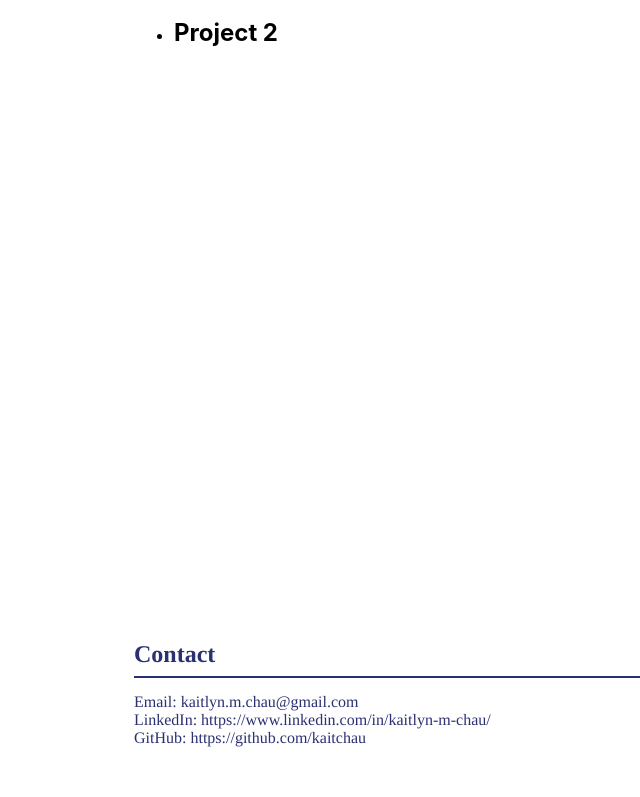
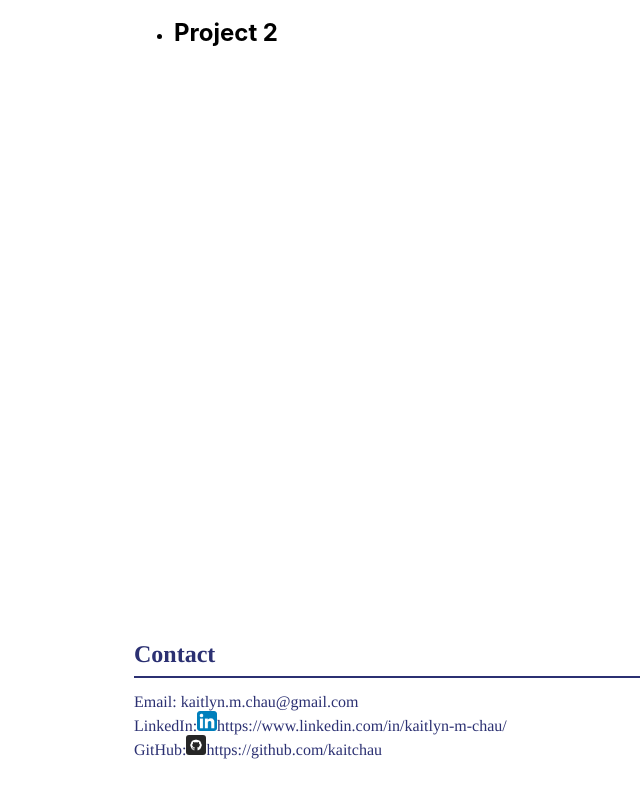
Before and after one commit to kaitchau/kaitchau.github.io, a React (Create React App) app in the folder client/: page / in a window 1280 px wide. Shown: the part 1975-2772 px from the top of the page, without its empty margins (186-826 px from the left). Built offline with nearby package versions, Linux system fonts and the light colour scheme.

Commit message:
added github,linkedin logos for contact pg

```diff
--- a/client/src/components/Contact.js
+++ b/client/src/components/Contact.js
@@ -5,9 +5,15 @@ export default function Contact() {
         <div id='contact' className='contact-container'>
             <div className='contact-content'>
                 <h1>Contact</h1>
-                <span>Email: <a href='mailto:kaitlyn.m.chau@gmail.com'>kaitlyn.m.chau@gmail.com</a></span>
-                <span>LinkedIn: <a href='https://www.linkedin.com/in/kaitlyn-m-chau/'>https://www.linkedin.com/in/kaitlyn-m-chau/</a></span>
-                <span>GitHub: <a href='https://github.com/kaitchau'>https://github.com/kaitchau</a></span>
+                <span>Email: <a href='mailto:kaitlyn.m.chau@gmail.com'>kaitlyn.m.chau@gmail.com</a> </span>
+                <span>LinkedIn:
+                    <img src={`${process.env.PUBLIC_URL}/linkedin-logo.png`} />
+                    <a href='https://www.linkedin.com/in/kaitlyn-m-chau/'>https://www.linkedin.com/in/kaitlyn-m-chau/</a>
+                </span>
+                <span>GitHub:
+                    <img src={`${process.env.PUBLIC_URL}/github-logo.png`} />
+                    <a href='https://github.com/kaitchau'>https://github.com/kaitchau</a>
+                </span>
             </div>
         </div>
     );
--- a/client/src/components/NavBar.js
+++ b/client/src/components/NavBar.js
@@ -35,11 +35,11 @@ export default function NavBar() {
     return(
         <nav className={`nav-bar ${scrolled ? 'scrolled' : ''}`}>
             <p>
-                <a href='#home' onClick={handleClick}>Home</a>
                 <a href='#about' onClick={handleClick}>About</a>
                 <a href='#projects' onClick={handleClick}>Projects</a>
                 <a href='#contact' onClick={handleClick}>Contact</a>
             </p>
+            <a className='vertical-home-btn' href='#home' onClick={handleClick}>Kaitlyn Chau</a>
         </nav>
     );
 }
--- a/client/src/stylesheets/Contact.css
+++ b/client/src/stylesheets/Contact.css
@@ -42,3 +42,10 @@
     height: 2px; /* Adjust the height of the line */
     background-color: #2b3072;
 }
+
+.contact-content img {
+    width: 2.5vh;
+    height: auto;
+    margin: 0 0;
+    border-radius: 3px;
+}
--- a/client/src/stylesheets/NavBar.css
+++ b/client/src/stylesheets/NavBar.css
@@ -24,3 +24,9 @@
 .nav-bar.scrolled {
     color: #2b3072;
 }
+
+.vertical-home-btn {
+    font-size: 1.3em;
+    writing-mode: vertical-rl;
+    transform: rotate(180deg);
+}
```
Also changed, not shown: client/public/github-logo.png (added), client/public/linkedin-logo.png (added).
